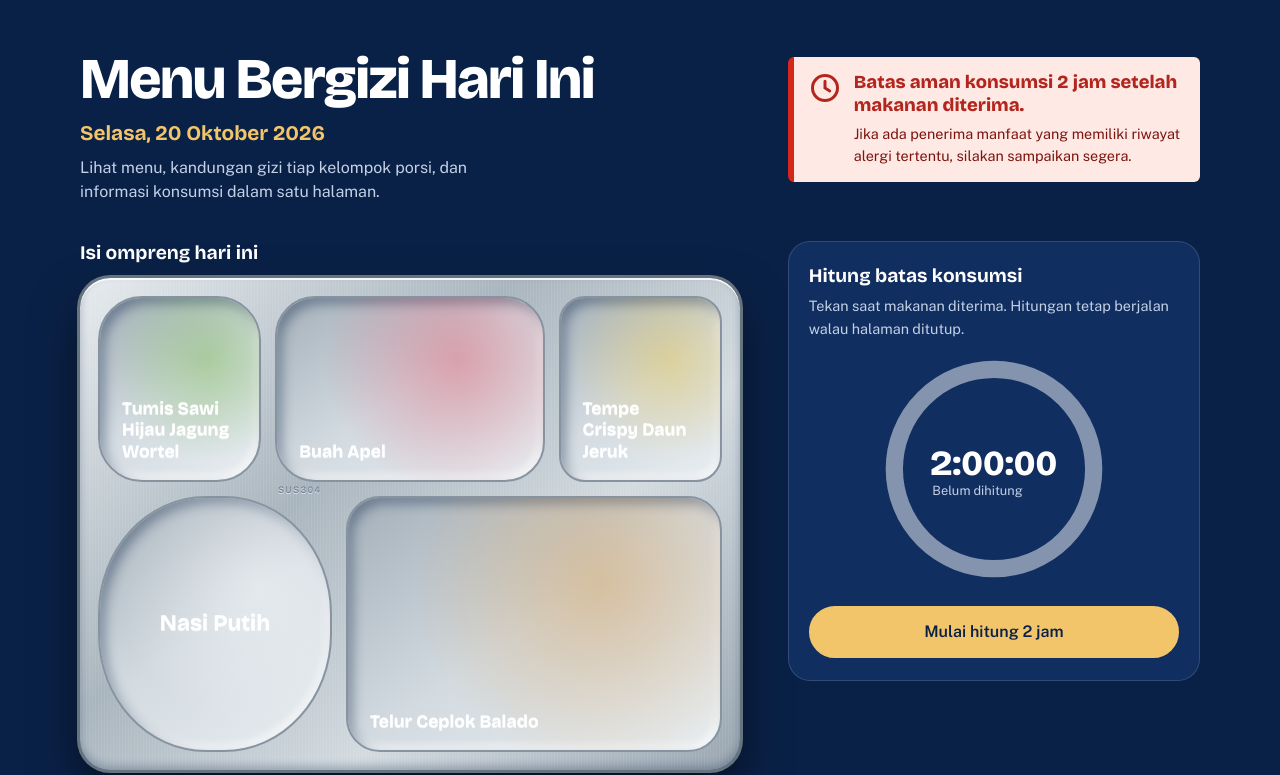
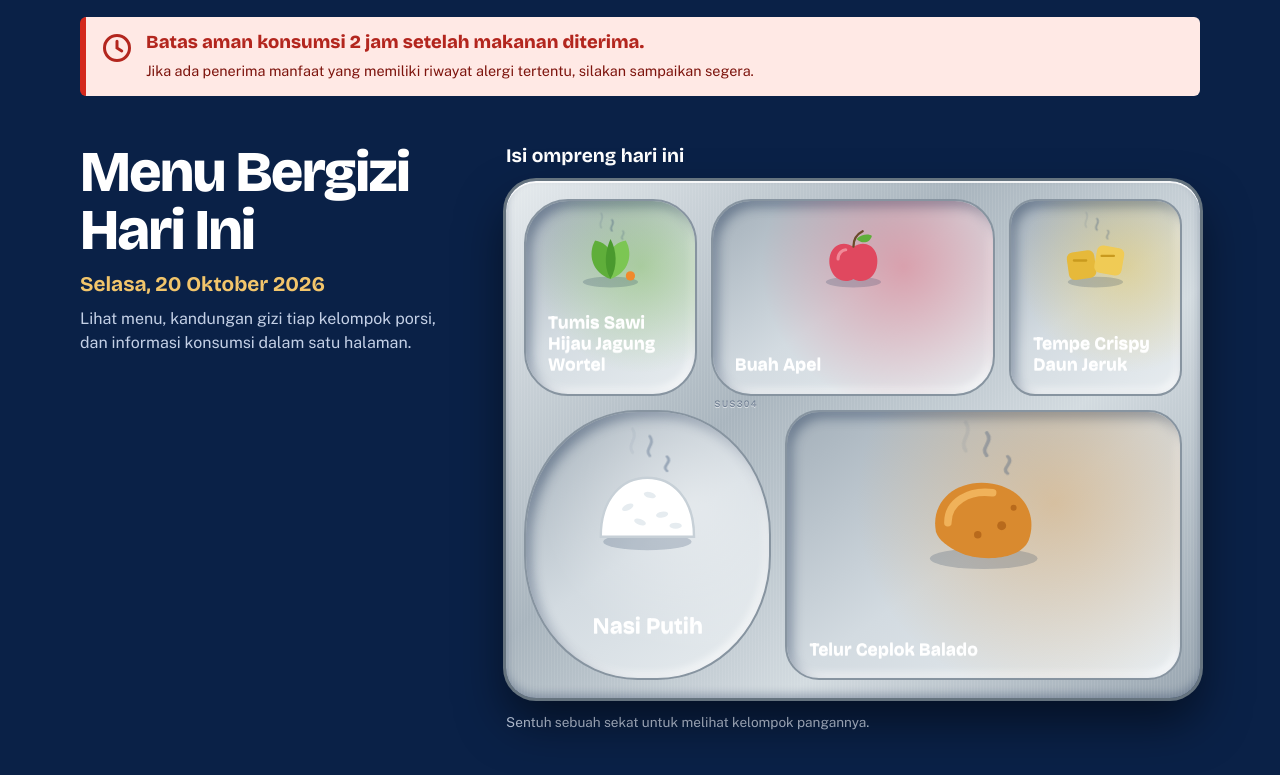
Before and after one commit to SPPG-PARANG-TAMBUNG/MENU-HARIAN, a plain HTML site: page index.html in a window 1280 px wide. Shown: the part 63-838 px from the top of the page. Drawn offline with nearby package versions, Linux system fonts and the light colour scheme.

Commit message:
Add files via upload

```diff
--- a/app.js
+++ b/app.js
@@ -13,6 +13,17 @@
 
   /* Menu: urutan 1 nasi, 2 lauk hewani, 3 lauk nabati, 4 sayur, 5 buah */
   const ROLES = ["Karbohidrat", "Lauk hewani", "Lauk nabati", "Sayur", "Buah"];
+  /* Ilustrasi makanan per sekat (mengikuti urutan menu) */
+  const svg = (body) => `<svg class="food" viewBox="0 0 100 100" aria-hidden="true" focusable="false"><ellipse cx="50" cy="82" rx="36" ry="7" fill="rgba(10,33,71,.18)"/>${body}</svg>`;
+  const STEAM = `<g class="steam"><path d="M38 20c-5-6 5-10 0-17"/><path d="M52 16c-5-6 5-10 0-17"/><path d="M66 20c-5-6 5-10 0-17"/></g>`;
+  const FOOD = [
+    svg(`<path d="M12 78C12 46 30 30 50 30s38 16 38 48z" fill="#fff" stroke="#c7d0d7" stroke-width="2"/><g fill="#e6ecf0"><ellipse cx="34" cy="54" rx="5" ry="2.4" transform="rotate(-25 34 54)"/><ellipse cx="52" cy="44" rx="5" ry="2.4" transform="rotate(15 52 44)"/><ellipse cx="62" cy="60" rx="5" ry="2.4" transform="rotate(-10 62 60)"/><ellipse cx="44" cy="66" rx="5" ry="2.4" transform="rotate(20 44 66)"/><ellipse cx="73" cy="69" rx="5" ry="2.4"/></g>${STEAM}`),
+    svg(`<path d="M18 64C14 42 34 28 56 32c22 4 30 22 24 38-6 14-34 14-46 8-8-4-14-8-16-14z" fill="#d98a2f"/><path d="M26 58C26 44 40 36 56 38" fill="none" stroke="#f0b25a" stroke-width="5" stroke-linecap="round"/><g fill="#b86a1c"><circle cx="62" cy="60" r="3"/><circle cx="46" cy="66" r="2.5"/><circle cx="70" cy="48" r="2"/></g>${STEAM}`),
+    svg(`<rect x="14" y="42" width="36" height="36" rx="8" fill="#e6b93a" transform="rotate(-8 32 60)"/><rect x="50" y="36" width="36" height="36" rx="8" fill="#f0cb55" transform="rotate(10 68 54)"/><path d="M22 54h16M58 48h16" stroke="#c99a1e" stroke-width="3" stroke-linecap="round"/>${STEAM}`),
+    svg(`<path d="M50 78C26 70 20 46 30 28c22 4 28 26 20 50z" fill="#5fae3a"/><path d="M50 78C74 70 80 46 70 28c-22 4-28 26-20 50z" fill="#7cc653"/><path d="M50 78C40 60 44 40 50 26c8 14 10 36 0 52z" fill="#4a9a2e"/><circle cx="76" cy="74" r="6" fill="#f08a2c"/>${STEAM}`),
+    svg(`<path d="M50 36C30 24 14 42 20 64c5 16 20 20 30 14 10 6 25 2 30-14 6-22-10-40-30-28z" fill="#e0485f"/><path d="M50 36c0-10 4-16 12-20" stroke="#6b4a2b" stroke-width="3" fill="none" stroke-linecap="round"/><path d="M54 26c8-8 18-6 20-4-2 8-12 12-20 4z" fill="#5fae3a"/><path d="M30 52c0-8 6-12 10-12" stroke="#f08a98" stroke-width="4" fill="none" stroke-linecap="round"/>`),
+  ];
+
   const renderMenu = (items) => {
     const list = $("menu-list");
     if (!list || !Array.isArray(items)) return;
@@ -29,6 +40,7 @@
         btn.addEventListener("click", () => btn.setAttribute("aria-pressed", String(li.classList.toggle("on"))));
       }
       li.style.setProperty("--i", i);
+      if (known) li.insertAdjacentHTML("afterbegin", FOOD[i]);
       li.append(btn);
       return li;
     }));
@@ -93,54 +105,6 @@
     select(0);
   };
 
-  /* Pengatur waktu batas aman konsumsi (tersimpan di perangkat) */
-  const initTimer = () => {
-    const root = $("timer");
-    if (!root) return;
-    const hours = Number(data.safety.hours) || 2;
-    const total = hours * 3600000;
-    const KEY = "sppg-menu-timer";
-    const C = 2 * Math.PI * 52;
-    const arc = $("timer-arc"), time = $("timer-time"), status = $("timer-status"), btn = $("timer-start"), live = $("timer-live");
-    const p2 = (n) => String(n).padStart(2, "0");
-    const clock = (ms) => { const s = Math.ceil(ms / 1000); return `${Math.floor(s / 3600)}:${p2(Math.floor((s % 3600) / 60))}:${p2(s % 60)}`; };
-    const store = {
-      get: () => { try { return Number(localStorage.getItem(KEY)) || 0; } catch { return 0; } },
-      set: (v) => { try { v ? localStorage.setItem(KEY, v) : localStorage.removeItem(KEY); } catch { /* penyimpanan dinonaktifkan */ } },
-    };
-    let start = store.get();
-    if (start && Date.now() - start > total + 6 * 3600000) { start = 0; store.set(0); }
-    let last = "", armed = null;
-    arc.style.strokeDasharray = C;
-
-    const say = { ok: "Hitungan dimulai.", warn: "Sisa waktu aman kurang dari 30 menit.", late: "Batas aman konsumsi sudah terlewat. Jangan dikonsumsi." };
-    const tick = () => {
-      const left = start ? start + total - Date.now() : total;
-      const state = !start ? "idle" : left <= 0 ? "late" : left <= 1800000 ? "warn" : "ok";
-      root.dataset.state = state;
-      time.textContent = state === "late" ? "Habis" : clock(left);
-      arc.style.strokeDashoffset = C * (1 - Math.max(left, 0) / total);
-      status.textContent = state === "idle" ? "Belum dihitung"
-        : state === "late" ? "Jangan dikonsumsi lagi"
-        : `Aman sampai ${new Date(start + total).toLocaleTimeString("id-ID", { hour: "2-digit", minute: "2-digit" }).replace(":", ".")}`;
-      if (!armed) btn.textContent = state === "idle" ? `Mulai hitung ${hours} jam` : "Atur ulang";
-      btn.classList.toggle("ghost", state !== "idle");
-      if (state !== last) { if (say[state]) live.textContent = say[state]; last = state; }
-    };
-    btn.addEventListener("click", () => {
-      if (!start) { start = Date.now(); store.set(start); tick(); return; }
-      if (!armed) {
-        btn.textContent = "Yakin atur ulang?";
-        armed = setTimeout(() => { armed = null; tick(); }, 3000);
-        return;
-      }
-      clearTimeout(armed); armed = null; start = 0; store.set(0); tick();
-    });
-    document.addEventListener("visibilitychange", tick);
-    setInterval(tick, 500);
-    tick();
-  };
-
   document.title = data.page.title;
   const meta = document.querySelector('meta[name="description"]');
   if (meta && data.page.description) meta.setAttribute("content", data.page.description);
@@ -154,7 +118,6 @@
   renderGroups(data.nutrition.groups);
   setText("safe-consumption-message", data.safety.consumption);
   setText("allergy-message", data.safety.allergy);
-  initTimer();
 
   setText("brand-name", data.sppg.name);
   setText("identity-title", data.sppg.name);
--- a/content.js
+++ b/content.js
@@ -83,8 +83,6 @@ window.LABEL_DATA = {
   },
 
   safety: {
-    // Lama batas aman konsumsi dalam jam (dipakai pengatur waktu).
-    hours: 2,
     consumption: "Batas aman konsumsi 2 jam setelah makanan diterima.",
     allergy:
       "Jika ada penerima manfaat yang memiliki riwayat alergi tertentu, silakan sampaikan segera.",
--- a/index.html
+++ b/index.html
@@ -74,19 +74,6 @@
             <p class="hint" id="tray-hint">Sentuh sebuah sekat untuk melihat kelompok pangannya.</p>
           </section>
 
-          <section class="timer" id="timer" data-state="idle" aria-labelledby="timer-title">
-            <h2 id="timer-title">Hitung batas konsumsi</h2>
-            <p class="timer-help">Tekan saat makanan diterima. Hitungan tetap berjalan walau halaman ditutup.</p>
-            <div class="dial" role="timer" aria-label="Sisa waktu konsumsi aman">
-              <svg viewBox="0 0 120 120" aria-hidden="true">
-                <circle class="track" cx="60" cy="60" r="52" />
-                <circle class="arc" id="timer-arc" cx="60" cy="60" r="52" />
-              </svg>
-              <div class="t"><b id="timer-time">2:00:00</b><span id="timer-status">Belum dihitung</span></div>
-            </div>
-            <button class="btn" id="timer-start" type="button">Mulai hitung 2 jam</button>
-            <p class="sr" id="timer-live" aria-live="polite"></p>
-          </section>
         </div>
       </div>
 
--- a/style.css
+++ b/style.css
@@ -34,11 +34,10 @@ button { font: inherit; }
 
 /* Panggung biru: peringatan, judul, ompreng, pengatur waktu */
 .stage { padding: 6px 0 48px; }
-.stage-grid { display: grid; grid-template-areas: "safety" "today" "tray" "timer"; }
+.stage-grid { display: grid; grid-template-areas: "safety" "today" "tray"; }
 .safety { grid-area: safety; }
 .today { grid-area: today; }
 .tray-wrap { grid-area: tray; }
-.timer { grid-area: timer; }
 
 .safety { display: flex; gap: 14px; align-items: flex-start; padding: 14px 16px; background: #ffe9e5; color: #7d140d; border-left: 6px solid #d4281c; border-radius: 6px; }
 .clock { flex: none; margin-top: 2px; color: var(--alert); transform-origin: 50% 8%; }
@@ -91,6 +90,14 @@ h2 { font: 700 1.2rem var(--display); margin-bottom: 14px; }
 .cell:nth-child(4) { --food: #6fb83f; border-radius: 38px; }
 .cell:nth-child(5) { --food: #e0485f; }
 
+.food { position: absolute; z-index: 0; inset: 9% 0 auto 0; margin-inline: auto; height: var(--fh, 50%); width: auto; aspect-ratio: 1; overflow: visible; pointer-events: none; transition: transform .45s var(--spring); }
+.cell:nth-child(1) .food { top: 11%; --fh: 46%; }
+.cell:nth-child(1) { align-items: flex-end; padding-bottom: 16%; }
+.cell:active .food { transform: scale(.92); }
+.cell.on .food { transform: translateY(-5px) rotate(-4deg) scale(1.06); }
+.steam path { fill: none; stroke: rgba(60,85,120,.4); stroke-width: 2.4; stroke-linecap: round; transform-box: fill-box; transform-origin: 50% 100%; }
+@media (hover: hover) { .cell:hover .food { transform: translateY(-5px) rotate(-4deg) scale(1.06); } }
+.tray[data-count="5"] .cell:nth-child(n+3) { --fh: 40%; }
 .tray[data-count="5"] { grid-template-columns: 11fr 9fr; grid-template-rows: repeat(6, 1fr); }
 .tray[data-count="5"] .cell:nth-child(1) { grid-area: 1 / 1 / 4 / 2; }
 .tray[data-count="5"] .cell:nth-child(2) { grid-area: 4 / 1 / 7 / 2; }
@@ -98,27 +105,6 @@ h2 { font: 700 1.2rem var(--display); margin-bottom: 14px; }
 .tray[data-count="5"] .cell:nth-child(4) { grid-area: 1 / 2 / 3 / 3; }
 .tray[data-count="5"] .cell:nth-child(5) { grid-area: 3 / 2 / 5 / 3; }
 .tray:not([data-count="5"]) { height: auto; grid-template-columns: repeat(auto-fit, minmax(140px, 1fr)); grid-auto-rows: minmax(110px, auto); }
-
-/* Pengatur waktu */
-.timer { --st: rgba(255,255,255,.4); margin-top: 28px; display: grid; gap: 14px; padding: 22px 20px; border-radius: 22px; background: var(--navy-card); border: 1px solid rgba(255,255,255,.14); }
-.timer[data-state="ok"] { --st: #6fd06a; }
-.timer[data-state="warn"] { --st: var(--gold); }
-.timer[data-state="late"] { --st: #ff6b5e; }
-.timer h2 { margin: 0; }
-.timer-help { font-size: .9rem; color: var(--on-navy); }
-.dial { position: relative; width: min(230px, 62vw); aspect-ratio: 1; margin: 6px auto; }
-.dial svg { width: 100%; height: 100%; transform: rotate(-90deg); }
-.dial circle { fill: none; stroke-width: 9; stroke-linecap: round; }
-.dial .track { stroke: rgba(255,255,255,.14); }
-.dial .arc { stroke: var(--st); transition: stroke-dashoffset 1s linear, stroke .6s; }
-.t { position: absolute; inset: 0; display: grid; place-content: center; gap: 2px; text-align: center; }
-.t b { font: 800 2.2rem/1 var(--display); font-variant-numeric: tabular-nums; }
-.timer[data-state="late"] .t b { color: #ff9a90; }
-.t span { max-width: 12ch; font-size: .8rem; line-height: 1.3; color: var(--on-navy); }
-.btn { min-height: 50px; padding: 12px 22px; border: 2px solid var(--gold); border-radius: 999px; background: var(--gold); color: var(--navy); font-weight: 700; cursor: pointer; transition: transform .25s var(--spring), background .2s, color .2s; }
-.btn:hover { transform: translateY(-2px); }
-.btn:active { transform: scale(.96); }
-.btn.ghost { background: transparent; color: #fff; border-color: rgba(255,255,255,.45); }
 
 /* Gizi */
 .light { padding: 44px 0 12px; }
@@ -158,16 +144,18 @@ h2 { font: 700 1.2rem var(--display); margin-bottom: 14px; }
   .tray { animation: trayIn .8s .3s var(--ease) backwards; }
   .cell { animation: fill .5s calc(.75s + var(--i, 0) * 110ms) var(--ease) backwards; }
   .cell::after { animation: glint 1s calc(1.3s + var(--i, 0) * 110ms) ease-in-out backwards; }
-  .timer { animation: rise .7s .5s var(--ease) backwards; }
-  .timer[data-state="warn"] .dial { animation: pulse 2s ease-in-out infinite; }
-  .timer[data-state="late"] .dial { animation: pulse 1s ease-in-out infinite; }
+  .food { animation: drop .9s calc(1.05s + var(--i, 0) * 110ms) var(--spring) backwards; }
+  .steam path { animation: steam 3.4s calc(2.2s + var(--i, 0) * 110ms) ease-in-out infinite backwards; }
+  .steam path:nth-child(2) { animation-delay: calc(3.1s + var(--i, 0) * 110ms); }
+  .steam path:nth-child(3) { animation-delay: calc(4s + var(--i, 0) * 110ms); }
   .row { animation: rise .45s calc(var(--i, 0) * 70ms) var(--ease) backwards; }
   @keyframes rise { from { opacity: 0; transform: translateY(18px); } }
   @keyframes slideIn { from { opacity: 0; transform: translateX(-24px); } }
   @keyframes trayIn { from { opacity: 0; transform: translateY(44px) scale(.96); } }
+  @keyframes drop { from { opacity: 0; transform: translateY(-150%) rotate(-16deg) scale(.7); } }
+  @keyframes steam { 0% { opacity: 0; transform: translateY(8px) scaleY(.6); } 35% { opacity: 1; } 100% { opacity: 0; transform: translateY(-12px) scaleY(1.15); } }
   @keyframes fill { from { opacity: 0; transform: scale(.88); } }
   @keyframes glint { 0%, 100% { opacity: 0; } 40% { opacity: .9; } }
-  @keyframes pulse { 50% { transform: scale(1.03); } }
   @keyframes ring { 0%, 100% { transform: rotate(0); } 20% { transform: rotate(-16deg); } 40% { transform: rotate(14deg); } 60% { transform: rotate(-9deg); } 80% { transform: rotate(5deg); } }
 }
 @media (prefers-reduced-motion: reduce) {
@@ -179,6 +167,8 @@ h2 { font: 700 1.2rem var(--display); margin-bottom: 14px; }
   .wrap { width: min(100% - 64px, 760px); }
   .tray { height: auto; aspect-ratio: 1342 / 1000; gap: 14px; padding: 18px; border-radius: 30px; }
   .cell { font-size: 1.1rem; padding: 18px 22px; }
+  .tray[data-count="5"] .cell { --fh: 56%; }
+  .tray[data-count="5"] .cell:nth-child(1) { --fh: 48%; }
   .cell:nth-child(1) { border-radius: 46%; font-size: 1.4rem; }
   .cell:nth-child(2) { border-radius: 34px; }
   .cell:nth-child(4) { border-radius: 44px; }
@@ -190,9 +180,6 @@ h2 { font: 700 1.2rem var(--display); margin-bottom: 14px; }
   .tray[data-count="5"] .cell:nth-child(4) { grid-area: 1 / 1 / 2 / 6; }
   .tray[data-count="5"] .cell:nth-child(5) { grid-area: 1 / 6 / 2 / 14; }
   .tray[data-count="5"]::after { content: "SUS304"; position: absolute; z-index: 0; left: 30%; top: 42%; font: 600 9px/1 var(--body); letter-spacing: .14em; color: rgba(10,33,71,.4); text-shadow: 0 1px 0 rgba(255,255,255,.6); }
-  .timer { display: grid; grid-template-columns: auto 1fr; align-items: center; gap: 8px 32px; }
-  .timer h2, .timer-help, .btn { grid-column: 2; }
-  .dial { grid-column: 1; grid-row: 1 / 4; margin: 0; }
 }
 @media (min-width: 900px) {
   .nutri-layout { display: grid; grid-template-columns: 250px 1fr; gap: 28px; align-items: start; }
@@ -204,12 +191,10 @@ h2 { font: 700 1.2rem var(--display); margin-bottom: 14px; }
   .energy b { font-size: 4.8rem; }
   .note { grid-column: 1 / -1; margin-top: 18px; }
 }
-/* Desktop: dua kolom, pengatur waktu menempel saat digulir */
+/* Desktop: peringatan melebar di atas, judul di kiri, ompreng besar di kanan */
 @media (min-width: 1000px) {
   .wrap { width: min(100% - 64px, 1120px); }
-  .stage-grid { grid-template-columns: minmax(0, 1.6fr) minmax(310px, 1fr); grid-template-areas: "today safety" "tray timer"; column-gap: 48px; }
-  .safety { margin-top: 40px; align-self: start; }
-  .timer { display: grid; grid-template-columns: 1fr; position: sticky; top: 16px; align-self: start; margin-top: 30px; }
-  .timer h2, .timer-help, .btn, .dial { grid-column: auto; grid-row: auto; }
-  .dial { margin: 6px auto; }
+  .stage-grid { grid-template-columns: minmax(0, .8fr) minmax(0, 1.5fr); grid-template-areas: "safety safety" "today tray"; column-gap: 56px; }
+  .today { position: sticky; top: 24px; align-self: start; padding-top: 48px; }
+  .tray-wrap { padding-top: 48px; }
 }
```
